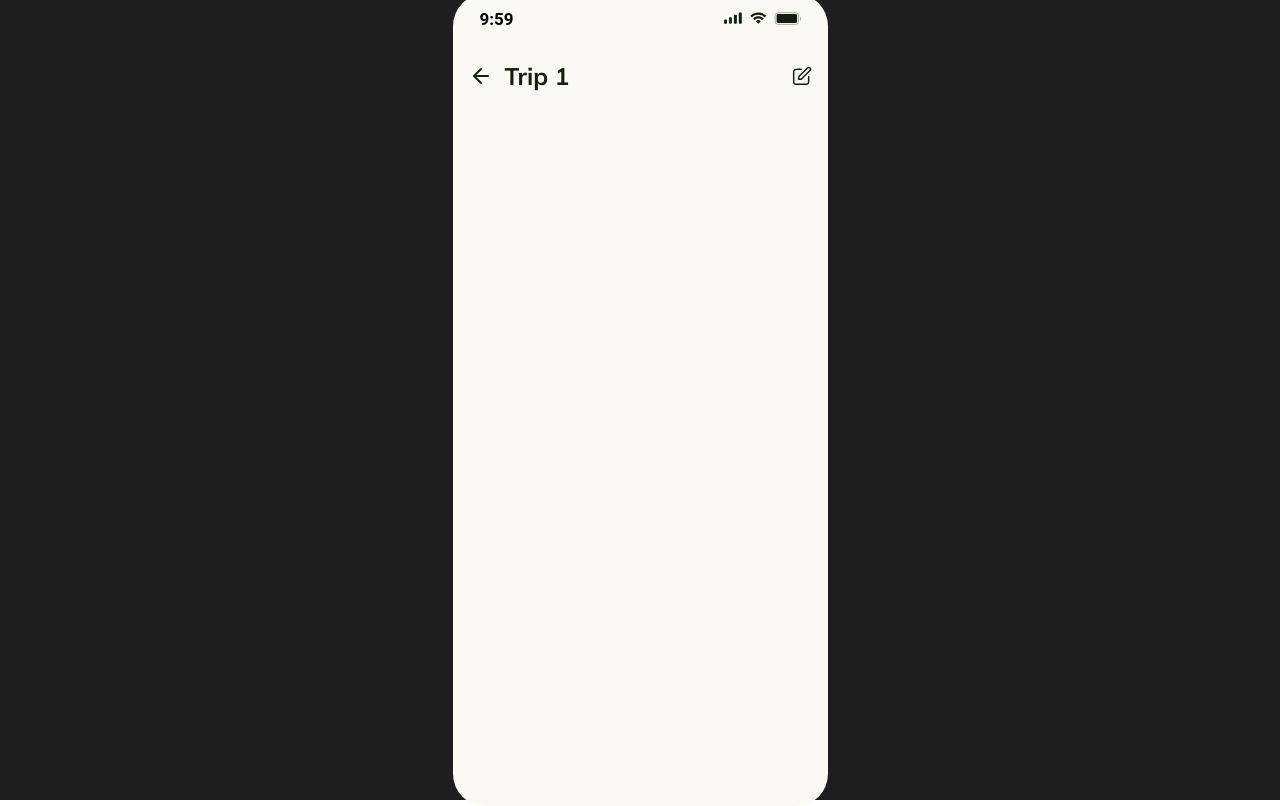
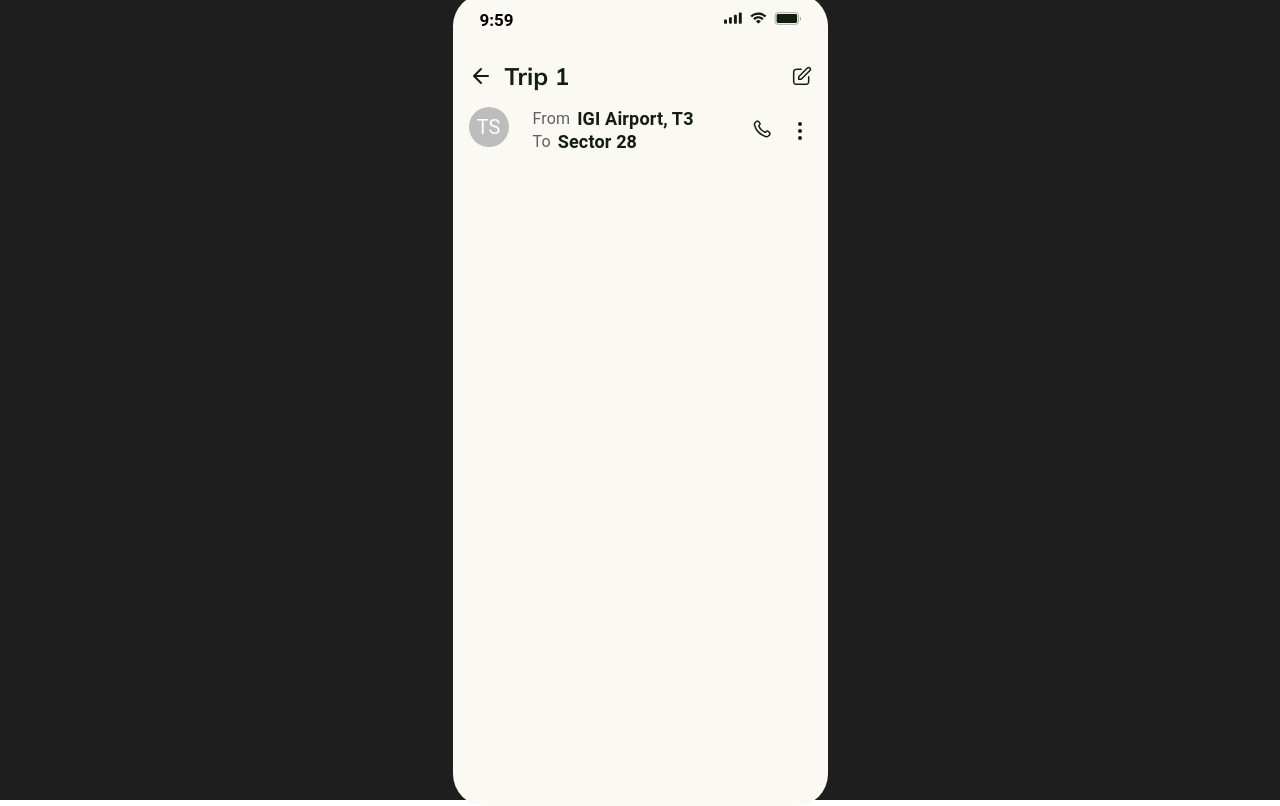
Before and after one commit to tsongtheng/Chat-Screen, a React (Create React App) app: page / in a window 1280 px wide. Built offline with nearby package versions, Linux system fonts and the light colour scheme; a web font is replaced by a local one.

Commit message:
create 'Header' component.

```diff
--- a/src/App.js
+++ b/src/App.js
@@ -3,6 +3,7 @@ import ScreenData from "./api/ScreenData";
 import { Box } from "@mui/material";
 import StatusBar from "./components/StatusBar";
 import PageActions from "./components/PageActions";
+import Header from "./components/Header";
 
 function App() {
   const [screenData, setScreenData] = useState("");
@@ -33,6 +34,7 @@ function App() {
       >
         <StatusBar />
         <PageActions />
+        <Header />
       </Box>
     </Box>
   );
--- a/src/assets/icons/HeaderIcons.js
+++ b/src/assets/icons/HeaderIcons.js
@@ -1,3 +1,23 @@
+const HeaderCallIcon = () => {
+  return (
+    <svg
+      width="24"
+      height="24"
+      viewBox="0 0 24 24"
+      fill="none"
+      xmlns="http://www.w3.org/2000/svg"
+    >
+      <path
+        d="M6.98356 7.37767C7.56356 8.58569 8.35422 9.71789 9.35553 10.7192C10.3568 11.7205 11.4891 12.5112 12.6971 13.0912C12.801 13.1411 12.8529 13.166 12.9187 13.1852C13.1523 13.2533 13.4392 13.2044 13.637 13.0627C13.6927 13.0228 13.7403 12.9752 13.8356 12.8799C14.1269 12.5886 14.2726 12.4429 14.4191 12.3477C14.9715 11.9885 15.6837 11.9885 16.2361 12.3477C16.3825 12.4429 16.5282 12.5886 16.8196 12.8799L16.9819 13.0423C17.4248 13.4852 17.6462 13.7066 17.7665 13.9444C18.0058 14.4174 18.0058 14.976 17.7665 15.4489C17.6462 15.6867 17.4248 15.9082 16.9819 16.351L16.8506 16.4824C16.4092 16.9238 16.1886 17.1444 15.8885 17.313C15.5556 17.5 15.0385 17.6345 14.6567 17.6333C14.3126 17.6323 14.0774 17.5655 13.607 17.432C11.0792 16.7146 8.69387 15.3608 6.70388 13.3709C4.7139 11.3809 3.36017 8.99557 2.6427 6.46774C2.50919 5.99737 2.44244 5.76218 2.44141 5.41806C2.44028 5.03621 2.57475 4.51913 2.76176 4.18621C2.9303 3.88618 3.15098 3.66551 3.59233 3.22416L3.72369 3.09279C4.16656 2.64992 4.388 2.42849 4.62581 2.3082C5.09878 2.06898 5.65734 2.06898 6.1303 2.3082C6.36812 2.42849 6.58955 2.64992 7.03242 3.09279L7.19481 3.25518C7.48615 3.54652 7.63182 3.69219 7.72706 3.83867C8.08622 4.39108 8.08622 5.10323 7.72706 5.65564C7.63182 5.80212 7.48615 5.94779 7.19481 6.23913C7.09955 6.33439 7.05192 6.38202 7.01206 6.4377C6.87038 6.63556 6.82146 6.92244 6.88957 7.15607C6.90873 7.22181 6.93367 7.27376 6.98356 7.37767Z"
+        stroke="#141E0D"
+        strokeWidth="1.5"
+        strokeLinecap="round"
+        strokeLinejoin="round"
+      />
+    </svg>
+  );
+};
+
 const VerticalDotsIcon = () => {
   return (
     <svg
@@ -32,4 +52,4 @@ const VerticalDotsIcon = () => {
   );
 };
 
-export { VerticalDotsIcon };
+export { HeaderCallIcon, VerticalDotsIcon };
--- a/src/components/Header.jsx
+++ b/src/components/Header.jsx
@@ -1,13 +1,103 @@
 import React from "react";
-import { Stack, Typography } from "@mui/material";
+import { Avatar, Stack, Typography, Box } from "@mui/material";
+import { HeaderCallIcon, VerticalDotsIcon } from "../assets/icons/HeaderIcons";
 
 const Header = () => {
   return (
-    <Stack>
-      <Typography></Typography>
-      <Stack></Stack>
+    <Stack
+      flexDirection={"row"}
+      alignItems={"center"}
+      width={343}
+      height={48}
+      margin={"0 auto 16px"}
+    >
+      <Box width={48} height={48} marginRight={"16px"}>
+        <Avatar>TS</Avatar>
+      </Box>
+
+      <Stack
+        width={215}
+        height={46}
+        fontFamily={"inherit"}
+        fontStyle={"normal"}
+        letterSpacing={0}
+        margin={"0 4px 2px 0"}
+      >
+        <Stack flexDirection={"row"} alignItems={"center"}>
+          <Typography
+            color={"#606060"}
+            fontSize={"16px"}
+            lineHeight={"20px"}
+            fontWeight={400}
+            marginRight={"7px"}
+          >
+            From
+          </Typography>
+          <Typography
+            color={"#141E0D"}
+            fontSize={"18px"}
+            lineHeight={"23px"}
+            fontWeight={600}
+          >
+            IGI Airport, T3
+          </Typography>
+        </Stack>
+        <Stack flexDirection={"row"} alignItems={"center"}>
+          <Typography
+            color={"#606060"}
+            fontSize={"16px"}
+            lineHeight={"20px"}
+            fontWeight={400}
+            marginRight={"7px"}
+          >
+            To
+          </Typography>
+          <Typography
+            color={"#141E0D"}
+            fontSize={"18px"}
+            lineHeight={"23px"}
+            fontWeight={600}
+          >
+            Sector 28
+          </Typography>
+        </Stack>
+      </Stack>
+      <Box width={"24px"} height={"24px"} marginRight={"12px"}>
+        <HeaderCallIcon />
+      </Box>
+      <Box width={"24px"} height={"24px"}>
+        <VerticalDotsIcon />
+      </Box>
     </Stack>
   );
 };
 
 export default Header;
+
+// font-family: Mulish;
+// font-size: 18px;
+// font-weight: 600;
+// line-height: 23px;
+// letter-spacing: 0em;
+// text-align: left;
+
+// font-family: Mulish;
+// font-size: 18px;
+// font-weight: 700;
+// line-height: 23px;
+// letter-spacing: 0em;
+// text-align: left;
+
+// font-family: Mulish;
+// font-size: 16px;
+// font-weight: 500;
+// line-height: 20px;
+// letter-spacing: 0em;
+// text-align: left;
+
+// font-family: Inter;
+// font-size: 20px;
+// font-weight: 600;
+// line-height: 24px;
+// letter-spacing: 0em;
+// text-align: left;
--- a/src/components/StatusBar.jsx
+++ b/src/components/StatusBar.jsx
@@ -16,6 +16,7 @@ const StatusBar = () => {
     <Stack
       flexDirection={"row"}
       justifyContent={"space-between"}
+      alignItems={"center"}
       width={"100%"}
       height={"47px"}
       marginBottom={"20px"}
```
Also changed, not shown: src/assets/images/ContentProfileImage.svg (deleted), src/assets/images/ProfileImage.svg (deleted).
